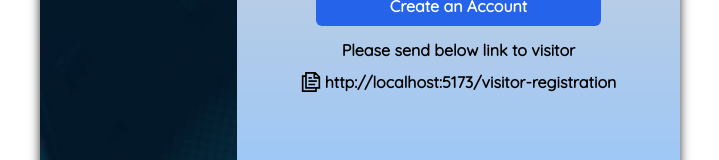
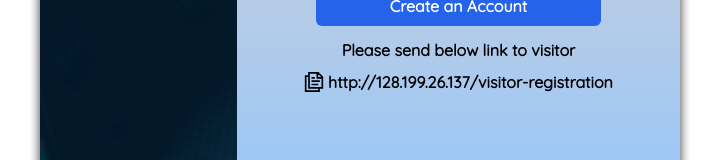
Before and after one commit to Sahas-cls/VisitorManagementSystem-Final-, a React (Vite) app in the folder client/: page / in a window 1280 px wide. Shown: the part 552-712 px from the top of the page, without its empty margins (280-999 px from the left). Built offline with nearby package versions, Linux system fonts and the light colour scheme; no server answers; a web font is replaced by a local one.

Commit message:
changed login screen display link to http://128.199.26.137

```diff
--- a/client/src/components/Login/Login.jsx
+++ b/client/src/components/Login/Login.jsx
@@ -345,9 +345,9 @@ const Login = () => {
                 <a
                   className="hover:text-red-600 text-center"
                   target="blank"
-                  href="http://localhost:5173/visitor-registration"
+                  href="http://128.199.26.137/visitor-registration"
                 >
-                  http://localhost:5173/visitor-registration
+                  http://128.199.26.137/visitor-registration
                 </a>
               </span>
             </div>
```
